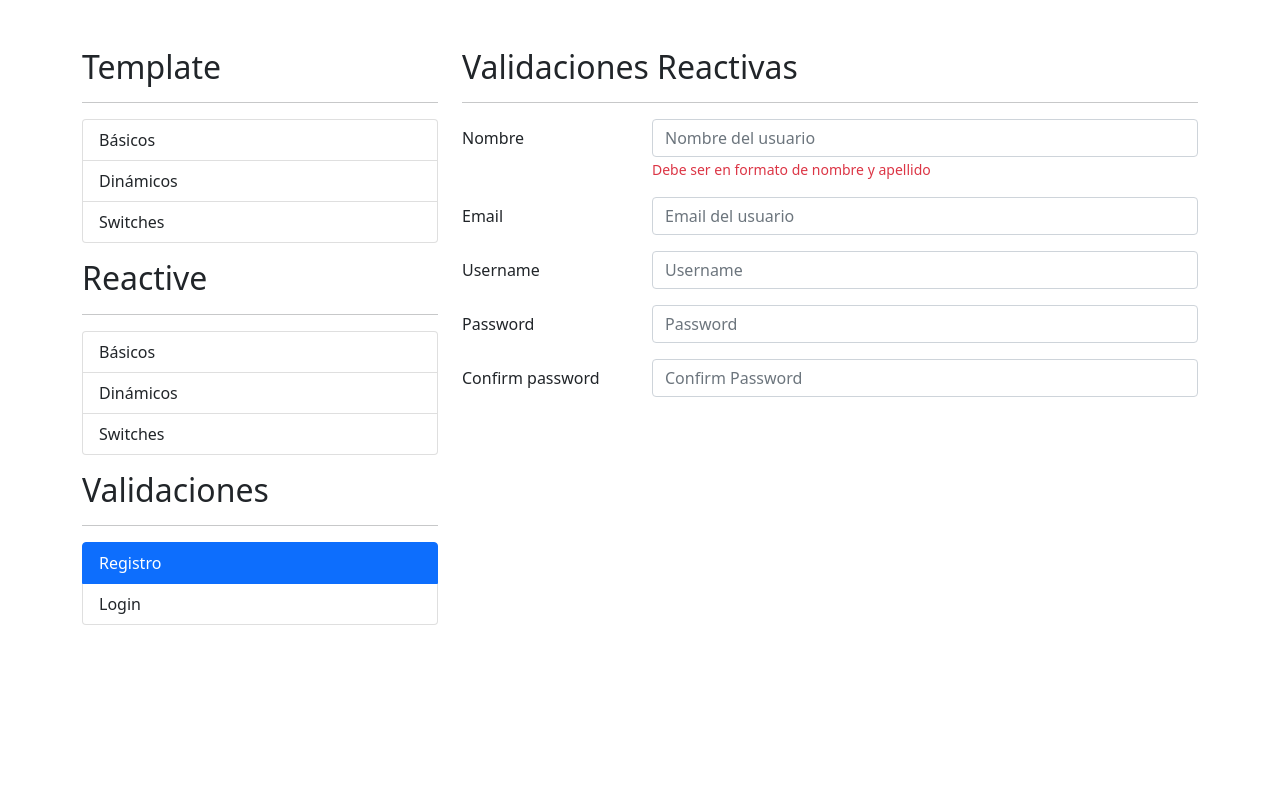
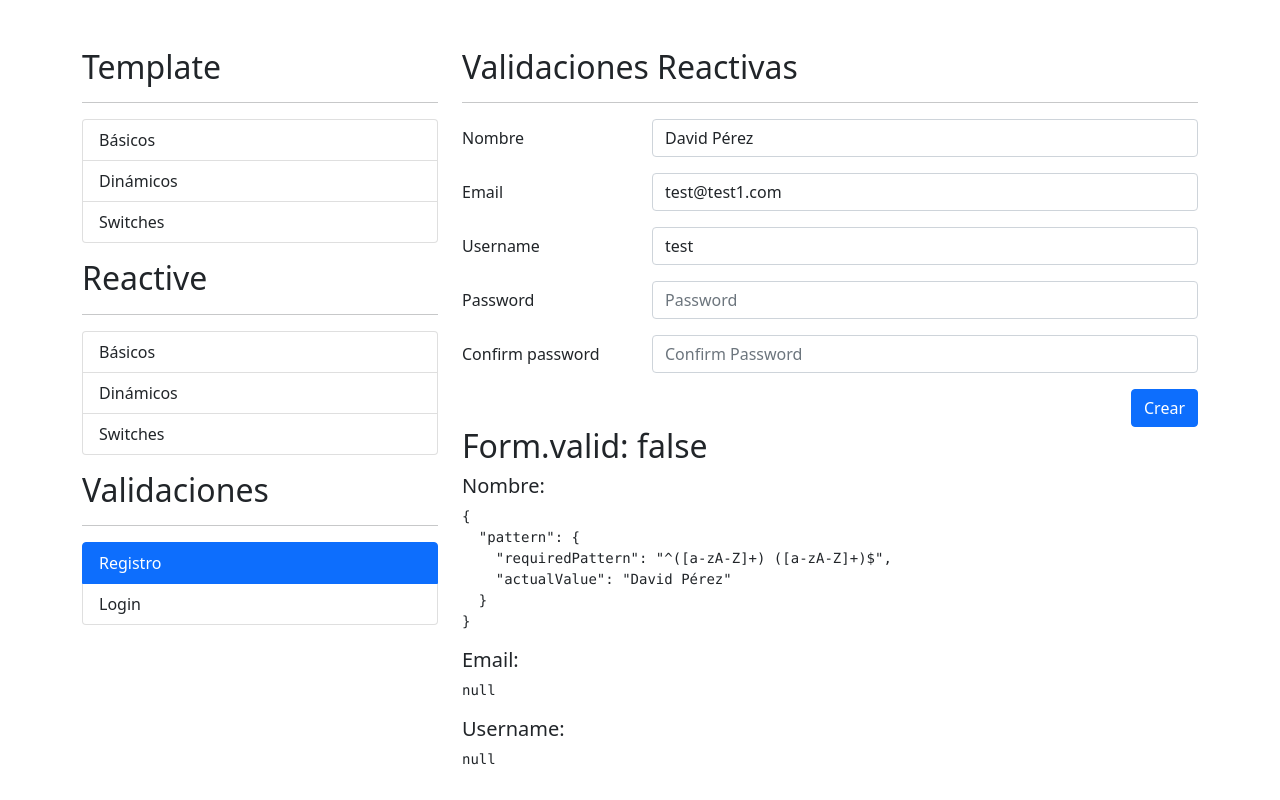
Before and after one commit to DavidPerezOrfila/formulariosApp, an Angular app: page /auth/registro in a window 1280 px wide. Built offline with nearby package versions, Linux system fonts and the light colour scheme.

Commit message:
validator service

```diff
--- a/src/app/auth/auth.module.ts
+++ b/src/app/auth/auth.module.ts
@@ -1,3 +1,4 @@
+import { ReactiveFormsModule } from '@angular/forms';
 import { NgModule } from '@angular/core';
 import { CommonModule } from '@angular/common';
 
@@ -12,7 +13,7 @@ import { RegistroComponent } from './pages/registro/registro.component';
   ],
   imports: [
     CommonModule,
-    AuthRoutingModule
+    AuthRoutingModule, ReactiveFormsModule
   ]
 })
 export class AuthModule { }
--- a/src/app/auth/pages/registro/registro.component.html
+++ b/src/app/auth/pages/registro/registro.component.html
@@ -1,14 +1,14 @@
 <h2>Validaciones Reactivas</h2>
-<hr>
+<hr />
 <div class="row">
   <div class="col">
-    <form>
+    <form autocomplete="off" [formGroup]="miFormulario" (ngSubmit)="submitFormulario()">
       <!-- Nombre -->
       <div class="row mb-3">
         <label class="col-sm-3 col-form-label">Nombre</label>
         <div class="col-sm-9">
-          <input type="text" class="form-control" placeholder="Nombre del usuario">
-          <span class="form-text text-danger">
+          <input type="text" class="form-control" formControlName="nombre" placeholder="Nombre del usuario" />
+          <span class="form-text text-danger" *ngIf="campoNoValido('nombre')">
             Debe ser en formato de nombre y apellido</span>
         </div>
       </div>
@@ -16,30 +16,46 @@
       <div class="row mb-3">
         <label class="col-sm-3 col-form-label">Email</label>
         <div class="col-sm-9">
-          <input type="email" class="form-control" placeholder="Email del usuario">
+          <input type="email" class="form-control" formControlName="email" placeholder="Email del usuario" />
+          <span class="form-text text-danger" *ngIf="campoNoValido('email')">
+            El email debe ser obligatorio</span>
         </div>
       </div>
       <!-- Username -->
       <div class="row mb-3">
         <label class="col-sm-3 col-form-label">Username</label>
         <div class="col-sm-9">
-          <input type="text" class="form-control" placeholder="Username">
+          <input type="text" class="form-control" formControlName="username" placeholder="Username" />
         </div>
       </div>
       <!-- Password -->
       <div class="row mb-3">
         <label class="col-sm-3 col-form-label">Password</label>
         <div class="col-sm-9">
-          <input type="password" class="form-control" placeholder="Password">
+          <input type="password" class="form-control" placeholder="Password" />
         </div>
       </div>
       <!-- Password2 -->
       <div class="row mb-3">
         <label class="col-sm-3 col-form-label">Confirm password</label>
         <div class="col-sm-9">
-          <input type="password" class="form-control" placeholder="Confirm Password">
+          <input type="password" class="form-control" placeholder="Confirm Password" />
+        </div>
+      </div>
+      <div class="row">
+        <div class="col">
+          <button class="btn btn-primary float-end" type="submit">Crear</button>
         </div>
       </div>
     </form>
   </div>
 </div>
+
+
+<h2>Form.valid: {{miFormulario.valid}}</h2>
+<h5>Nombre: </h5>
+<pre>{{miFormulario.controls.nombre.errors | json}}</pre>
+<h5>Email: </h5>
+<pre>{{miFormulario.controls.email.errors | json}}</pre>
+<h5>Username: </h5>
+<pre>{{miFormulario.controls.username.errors | json}}</pre>
--- a/src/app/auth/pages/registro/registro.component.ts
+++ b/src/app/auth/pages/registro/registro.component.ts
@@ -1,4 +1,6 @@
 import { Component, OnInit } from '@angular/core';
+import { FormBuilder, FormGroup, Validators } from '@angular/forms';
+import { ValidatorService } from '../../validator/validator.service';
 
 @Component({
   selector: 'app-registro',
@@ -8,9 +10,26 @@ import { Component, OnInit } from '@angular/core';
 })
 export class RegistroComponent implements OnInit {
 
-  constructor() { }
+
+
+  miFormulario: FormGroup = this.fb.group({
+    nombre: ['', [Validators.required, Validators.pattern(this.vs.nombreApelllidoPattern)]],
+    email: ['', [Validators.required, Validators.pattern(this.vs.emailPattern)]],
+    username: ['', [Validators.required, this.vs.noDebeSerStrider]],
+  })
+
+  constructor(private fb: FormBuilder, private vs: ValidatorService) { }
 
   ngOnInit(): void {
+    this.miFormulario.reset({ nombre: 'David Pérez', email: 'test@test1.com', username: 'test' });
+  }
+  campoNoValido(campo: string) {
+    return this.miFormulario.get(campo)?.invalid
+      && this.miFormulario.get(campo)?.touched;
   }
 
+  submitFormulario() {
+    console.log(this.miFormulario.value);
+    this.miFormulario.markAllAsTouched();
+  }
 }
--- /dev/null
+++ b/src/app/auth/validator/validator.service.ts
@@ -0,0 +1,20 @@
+import { Injectable } from '@angular/core';
+import { FormControl, ValidationErrors } from '@angular/forms';
+
+@Injectable({
+  providedIn: 'root'
+})
+export class ValidatorService {
+
+  public nombreApelllidoPattern: string = '([a-zA-Z]+) ([a-zA-Z]+)';
+  public emailPattern: string = "^[a-z0-9._%+-]+@[a-z0-9.-]+\\.[a-z]{2,4}$";
+
+  noDebeSerStrider(control: FormControl): ValidationErrors | null {
+    const valor: string = control.value?.trim().toLowerCase();
+    if (valor === 'strider') {
+      return { noStrider: true };
+    }
+    return null;
+  }
+
+}
```
